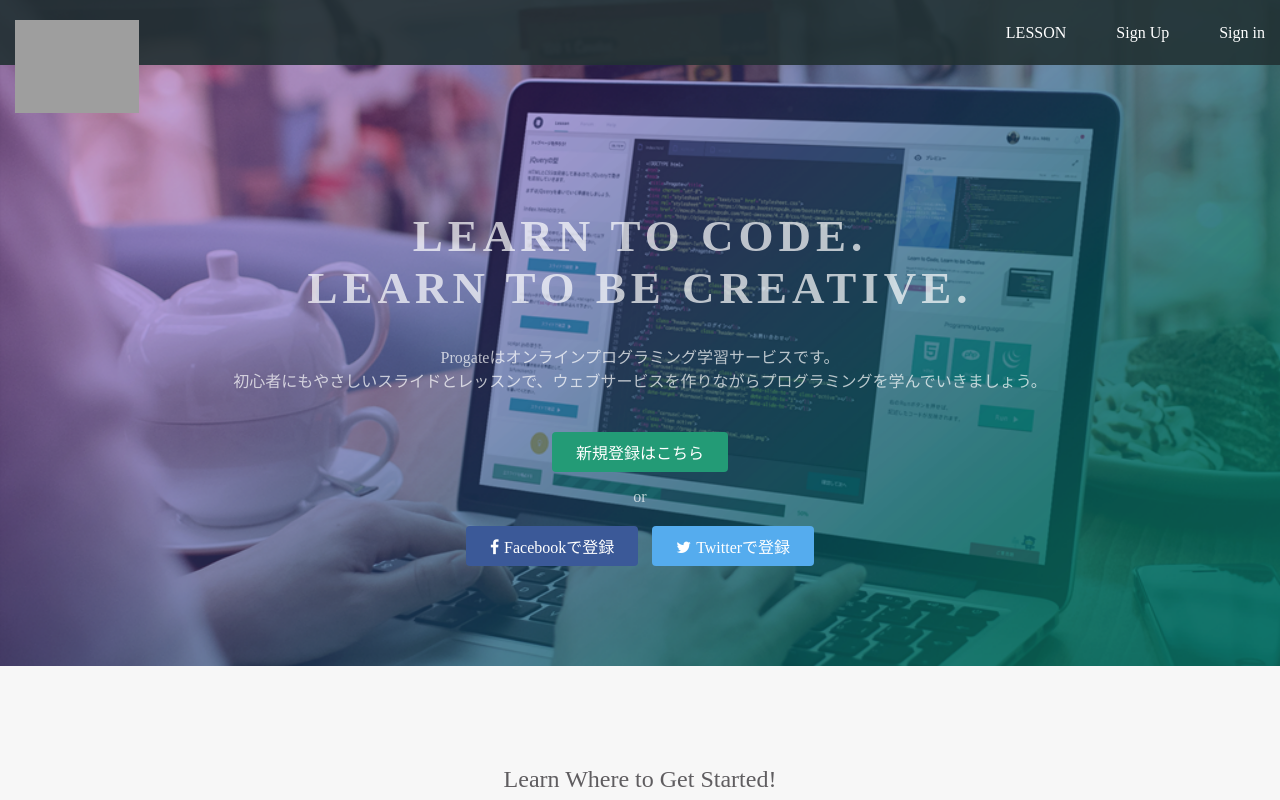
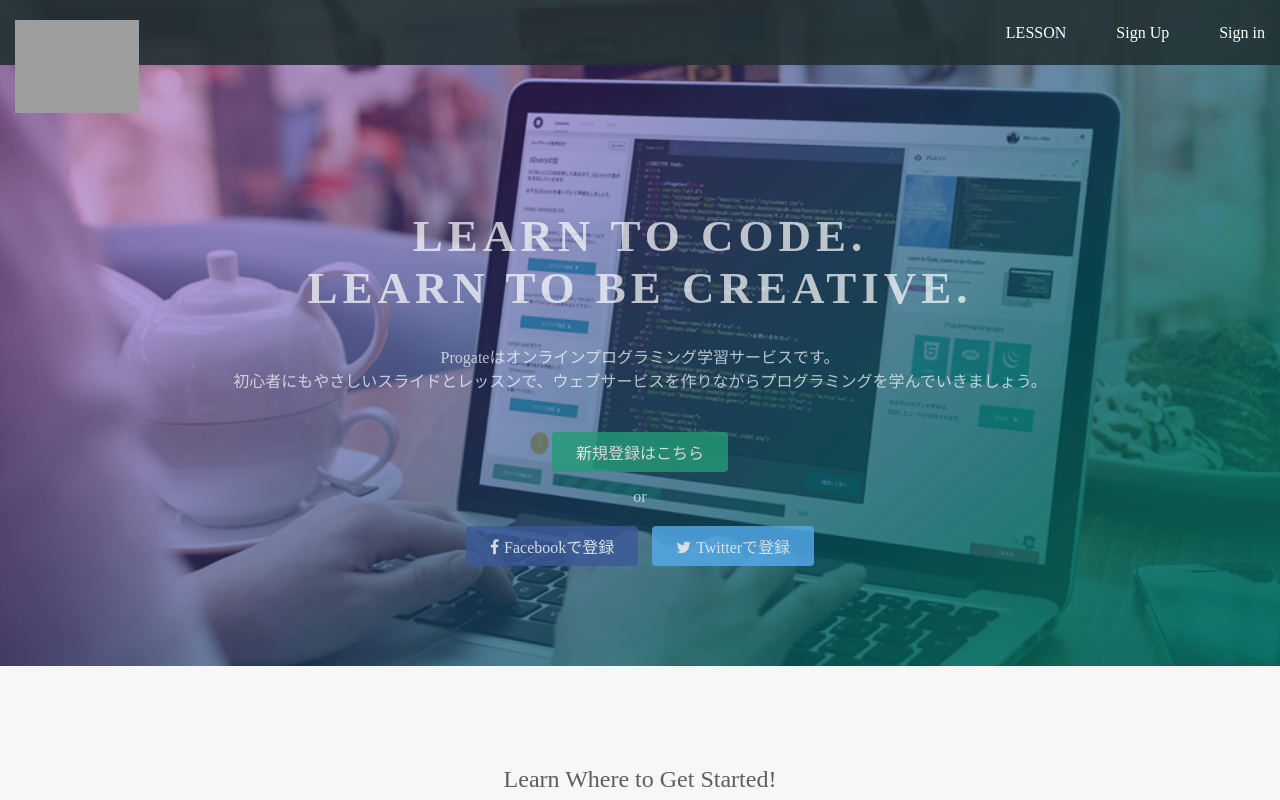
Before and after one commit to sbinamura/sbinamura.github.io, a plain HTML site: page index.html in a window 1280 px wide. Shown: the top 800 px of the page. Drawn offline with Linux system fonts and the light colour scheme; grey boxes are pictures that could not be loaded.

Commit message:
Update stylesheet.css

```diff
--- a/stylesheet.css
+++ b/stylesheet.css
@@ -62,12 +62,13 @@ a {
   padding: 8px 24px;
   color: white;
   display: inline-block;
-  opacity: 1;
+  opacity: 0.8;
   border-radius: 4px;
   text-align: center;
 }
 
 .btn:hover {
+  display: inline-block;
   opacity: 1;
 }
 
```
